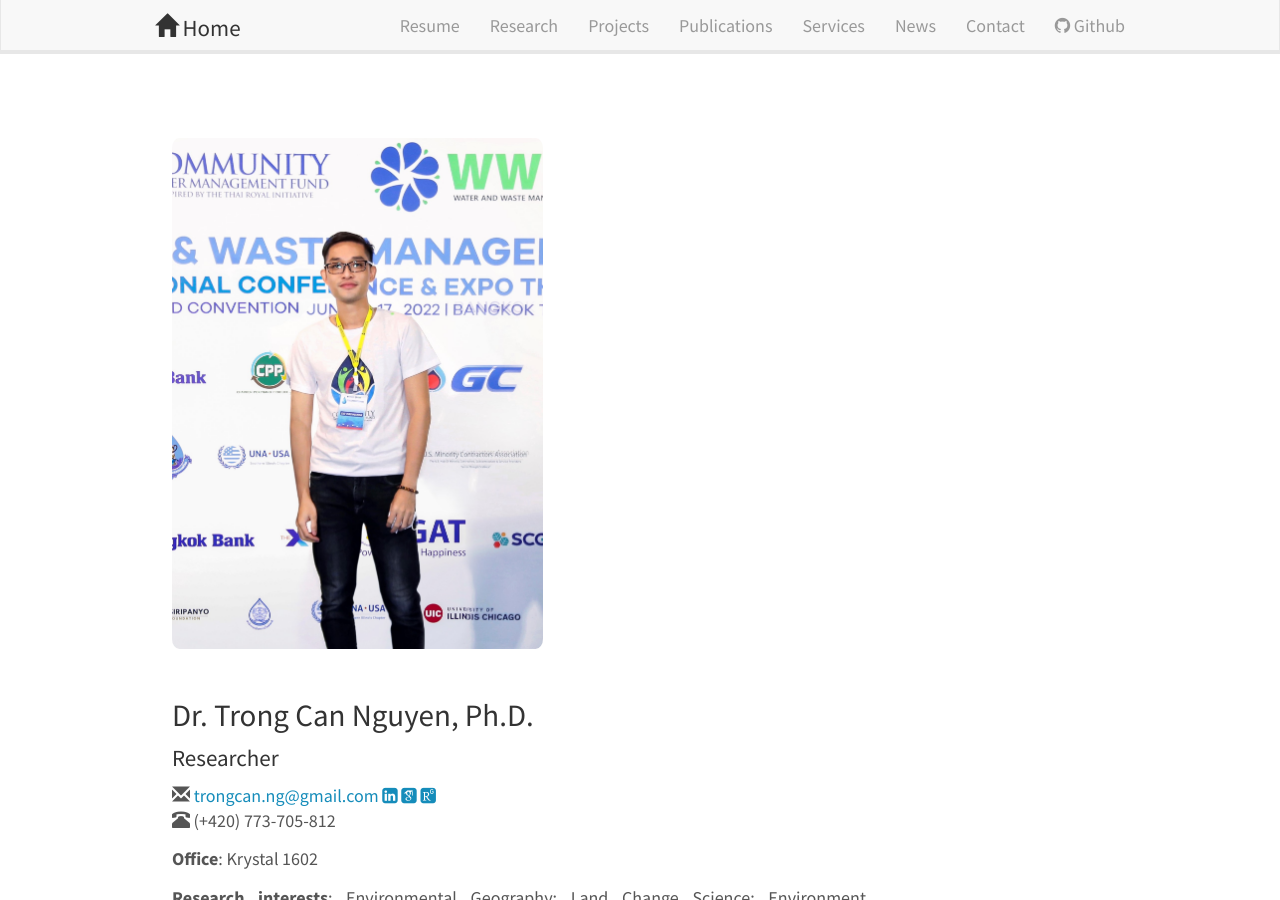
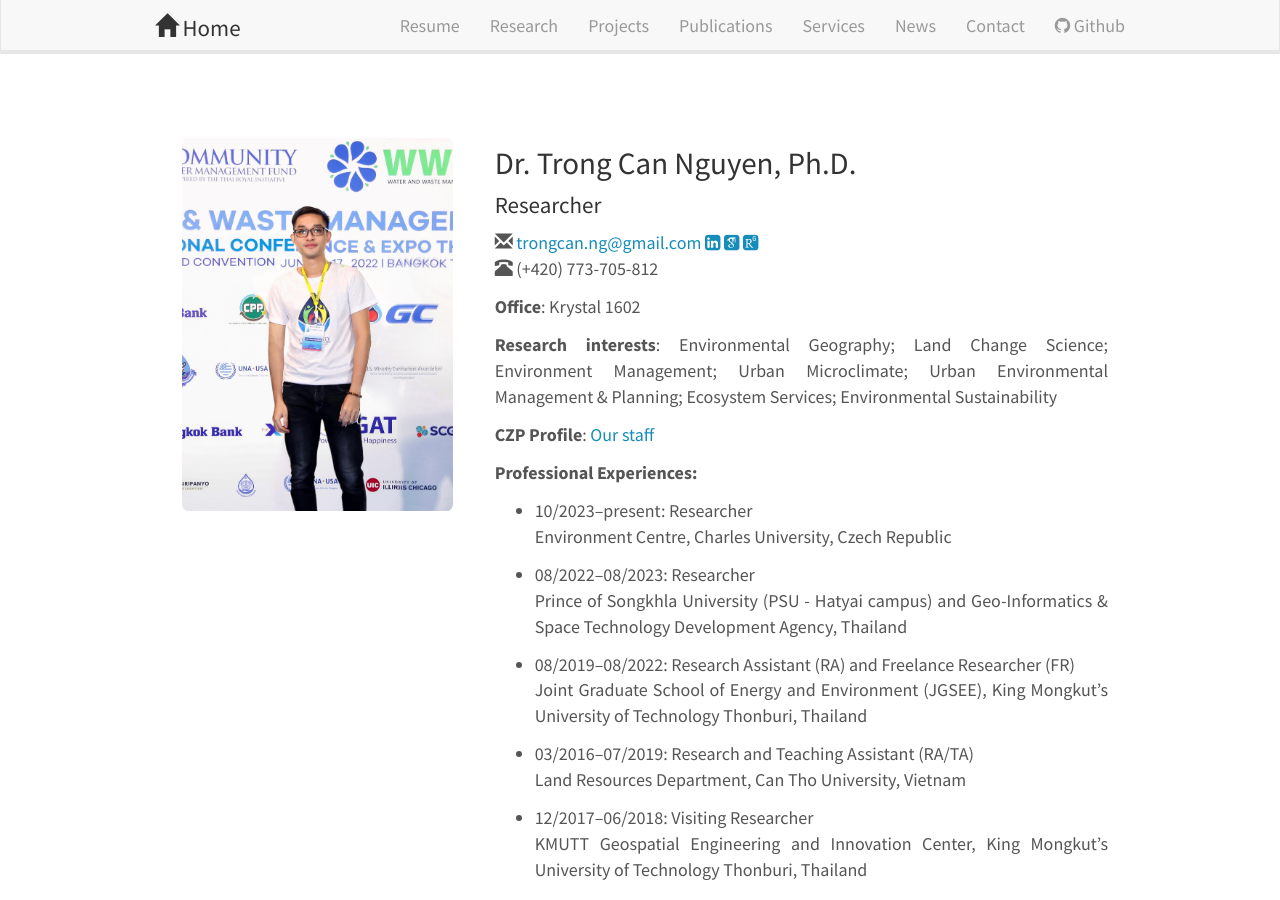
Before and after one commit to canng/cann, a Jekyll site: the page built from _pages/cv.md, in a window 1280 px wide and 900 px high. Built offline with Jekyll 4.4.1, drawn with Linux system fonts in a browser that asks for light colours; nearby versions of some CDN libraries; some web fonts are replaced.

Commit message:
update cv publist

```diff
--- a/_pages/cv.md
+++ b/_pages/cv.md
@@ -15,10 +15,10 @@ permalink: /cv/
 <div style="text-align:justify" markdown="1">
 <div class="container-fluid">
 <div class="row">
-<div class="col-sm-5">
+<div class="col-sm-4">
 <img src="{{ site.url }}{{ site.baseurl }}/images/teampic/cannguyen.jpg" class="img-responsive" width="100%" alt="Cann"/>
 </div>
-<div class="col-sm-9" >
+<div class="col-sm-8" >
 
 ### Dr. Trong Can Nguyen, Ph.D.
 
```
Also changed, not shown: _pages/projects.md (+1 -1 lines), _pages/publications.md (+1 -1 lines).
